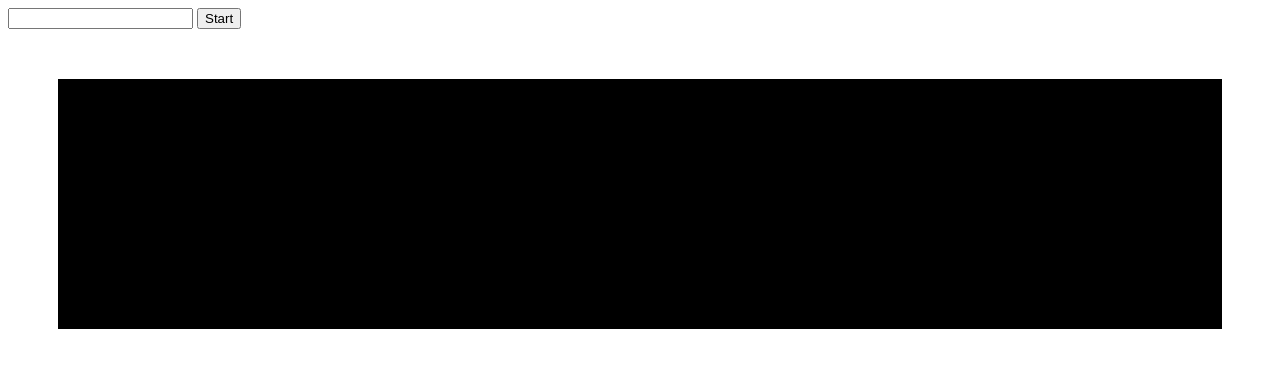
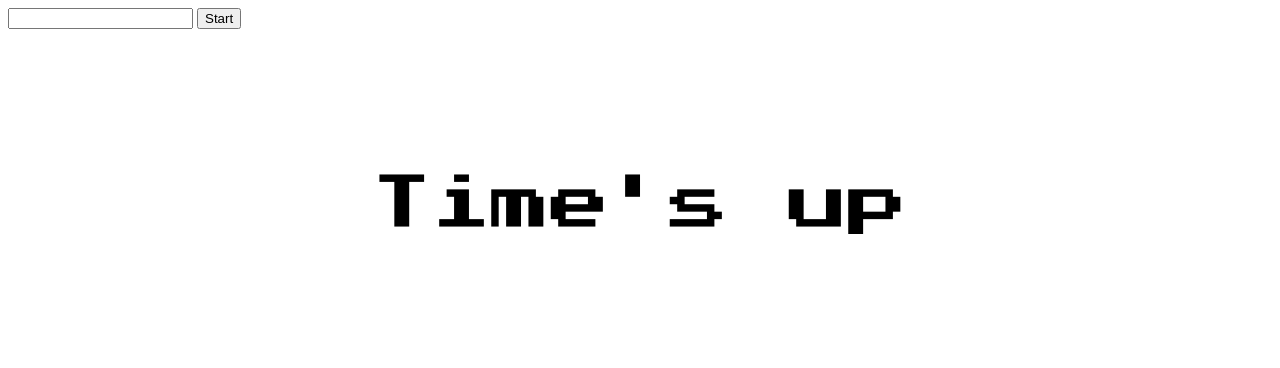
Before and after one commit to Tzoreol/Internet-et-Intranet, a plain HTML site: page Javascript avancé/TD4/index.html in a window 1280 px wide. Both pictures are taken after a click on the button "Start". Drawn offline with nearby package versions, Linux system fonts and the light colour scheme.

Commit message:
Correction TD 4

```diff
--- a/Javascript avancé/TD4/index.html
+++ b/Javascript avancé/TD4/index.html
@@ -35,6 +35,40 @@
                 transform: translate(-50%, -50%);
             }
         </style>
+        <script src="https://ajax.googleapis.com/ajax/libs/jquery/3.7.1/jquery.min.js"></script>
+
+        <script>
+            function animateAndDecrement(timer) {
+                $('#time').text(timer);
+                $('#time').show();
+                $('#time').fadeOut(1000, function() {
+                    timer--;
+
+                    if(timer > 0) {
+                        animateAndDecrement(timer)
+                    } else {
+                        $('#countdown').slideUp(function() {
+                            $('#time').show();
+                            $('#countdown').removeClass('black').addClass('white');
+                            $('#countdown').show(0, function() {
+                                $('#time').css('font-size', 0)
+                                $('#time').text("Time's up");
+                                $('#time').animate({
+                                    'font-size': '75px'
+                                }, 2000);
+                            });
+                        });
+                    }
+                });
+            }
+
+            $(function() {
+                $('#start').on('click', function() {
+                    let timer = $('#timeToCountdown').val()
+                    animateAndDecrement(timer)
+                })
+            });
+        </script>
     </head>
     <input id="timeToCountdown" type="number"/>
     <button id="start">Start</button>
```
